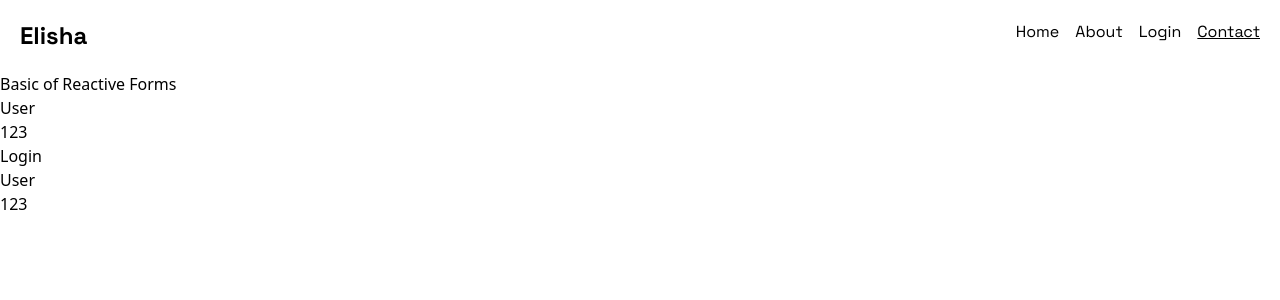
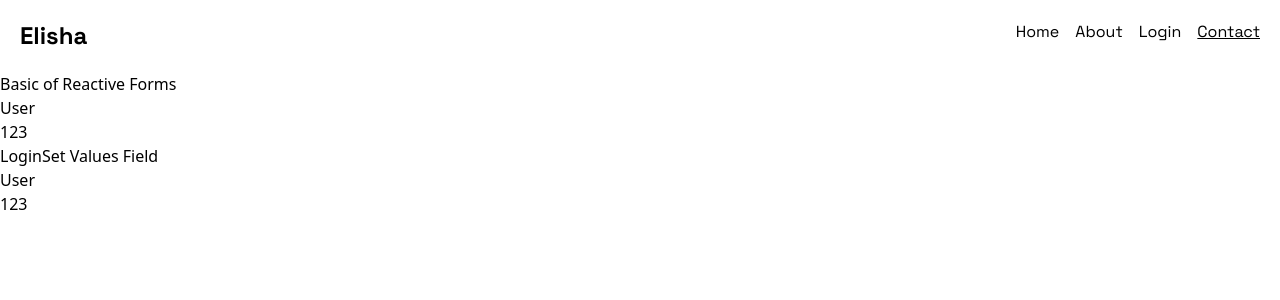
Before and after one commit to elishabhatti/angular-app, an Angular app: page /contact in a window 1280 px wide. Shown: the top 300 px of the page. Built offline with nearby package versions, Linux system fonts and the light colour scheme.

Commit message:
set values in reactive forms

```diff
--- a/src/app/contact/contact.html
+++ b/src/app/contact/contact.html
@@ -10,6 +10,7 @@
   />
   <br />
   <button (click)="displayValue($event)">Login</button>
+  <button (click)="setValuesField()">Set Values Field</button>
   <br />
   <h3>{{name.value}}</h3>
   <h3>{{password.value}}</h3>
--- a/src/app/contact/contact.ts
+++ b/src/app/contact/contact.ts
@@ -15,4 +15,8 @@ export class Contact {
     e.preventDefault()
     console.log(this.name.value, this.password.value);
   }
+  setValuesField() {
+    this.name.setValue("Elisha")
+    this.password.setValue("elisha@#$")
+  }
 }
```
